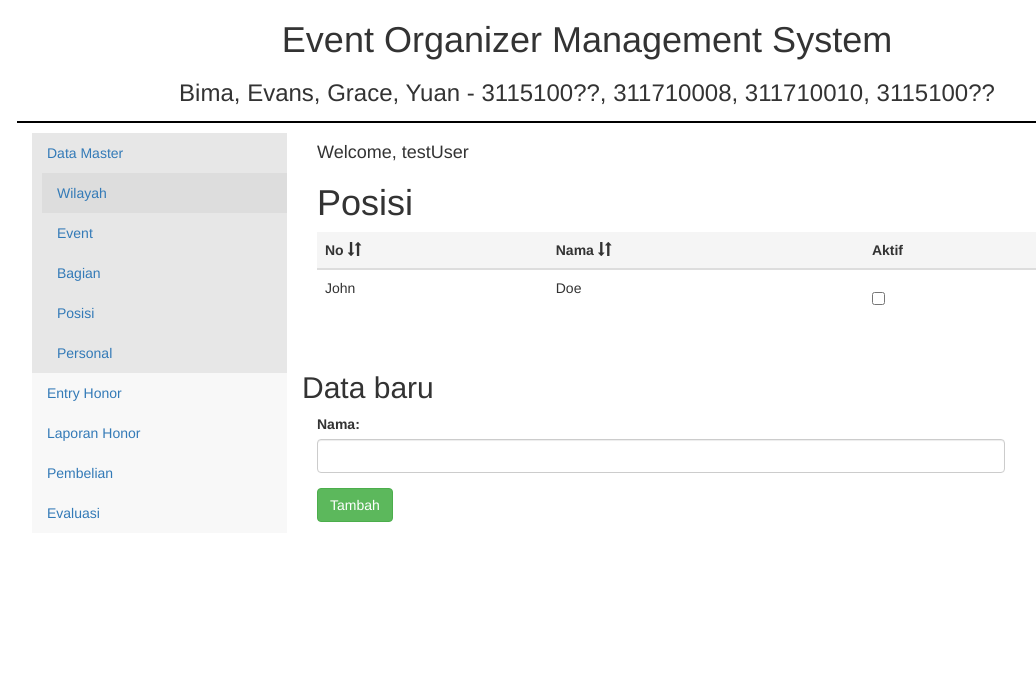
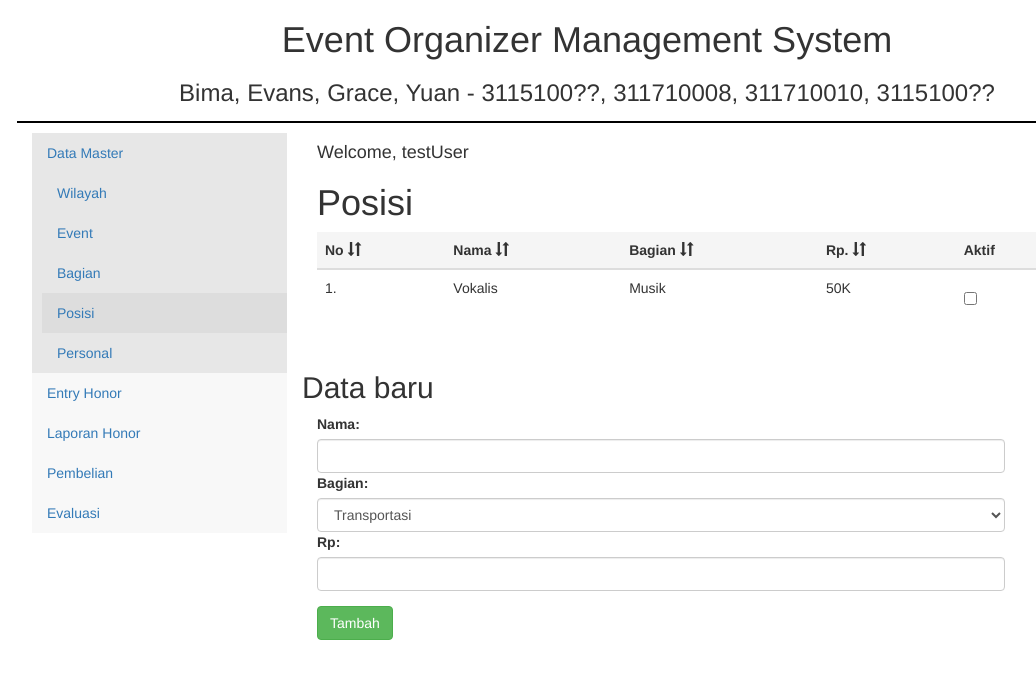
Before and after one commit to GraceMelody/event-organizer, a PHP site: page /posisi.php in a window 1280 px wide. Shown: the top 679 px of the page, without its empty margins (53-1089 px from the left). Run offline with PHP 8.4, Linux system fonts and the light colour scheme; some libraries are stand-ins or nearby versions.

Commit message:
posisi.php done

```diff
--- a/posisi.php
+++ b/posisi.php
@@ -4,10 +4,10 @@
                 <ul class="nav padder">
 
 
-                 <li class="active inner"><a href="wilayah.php">Wilayah</a></li>
+                 <li><a href="wilayah.php">Wilayah</a></li>
                  <li><a href="event.php">Event</a></li>
                  <li><a href="bagian.php">Bagian</a></li>
-                 <li><a href="posisi.php">Posisi</a></li>
+                 <li class="active inner"><a href="posisi.php">Posisi</a></li>
                  <li><a href="personal.php">Personal</a></li>
                </ul>
              </li>
@@ -31,13 +31,17 @@
          <tr class="active">
            <th>No <span class="glyphicon glyphicon-sort"></th>
            <th>Nama <span class="glyphicon glyphicon-sort"></th>
+           <th>Bagian <span class="glyphicon glyphicon-sort"></th>
+           <th>Rp. <span class="glyphicon glyphicon-sort"></th>
            <th>Aktif</th>
          </tr>
        </thead>
        <tbody>
          <tr>
-           <td>John</td>
-           <td>Doe</td>
+           <td>1.</td>
+           <td>Vokalis</td>
+           <td>Musik</td>
+           <td>50K</td>
            <td><div class="checkbox">
   <label><input type="checkbox" value=""></label>
 </div></td>
@@ -51,9 +55,14 @@
          <div class="col-md-11">
           <div class="form-group">
 
-            <label for="nama-wil">Nama:</label>
-            <input type="text" class="form-control" id="nama-wil">
-
+            <label for="nama-pos">Nama:</label>
+            <input type="text" class="form-control" id="nama-pos">
+            <label for="bagian">Bagian:</label>
+            <select class="form-control" id="bagian">
+              <option>Transportasi</option>
+            </select>
+            <label for="rp">Rp:</label>
+            <input type="text" class="form-control" id="rp">
             </div>
             </div>
             <div class="col-md-2">
```
